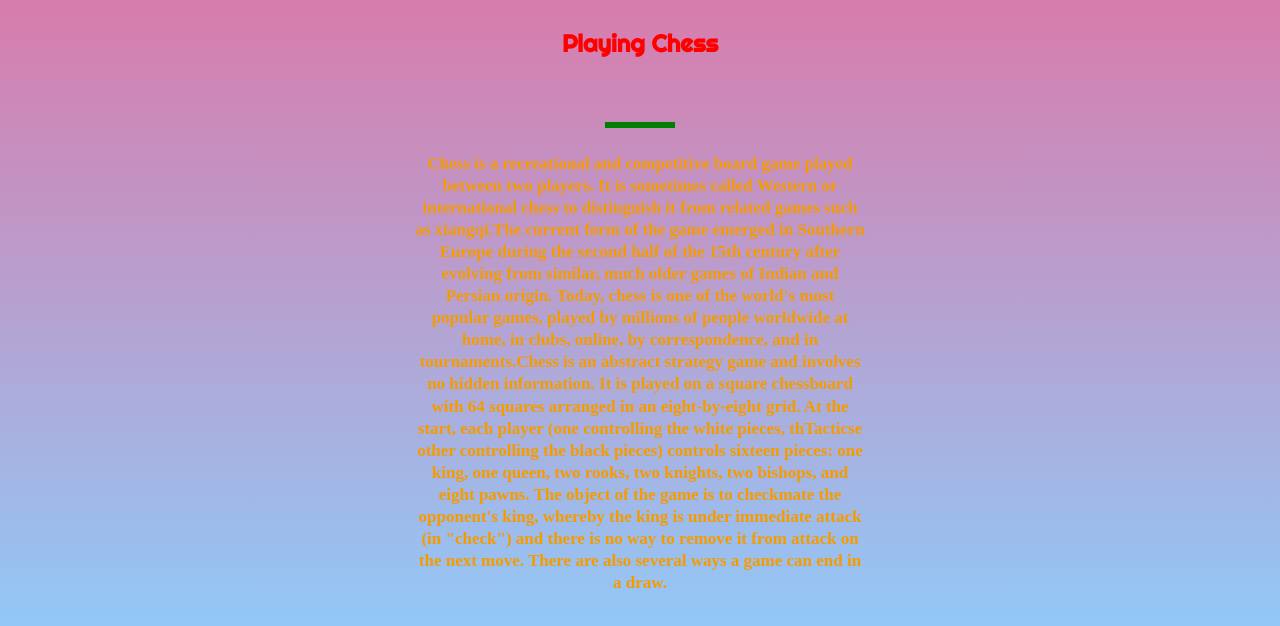
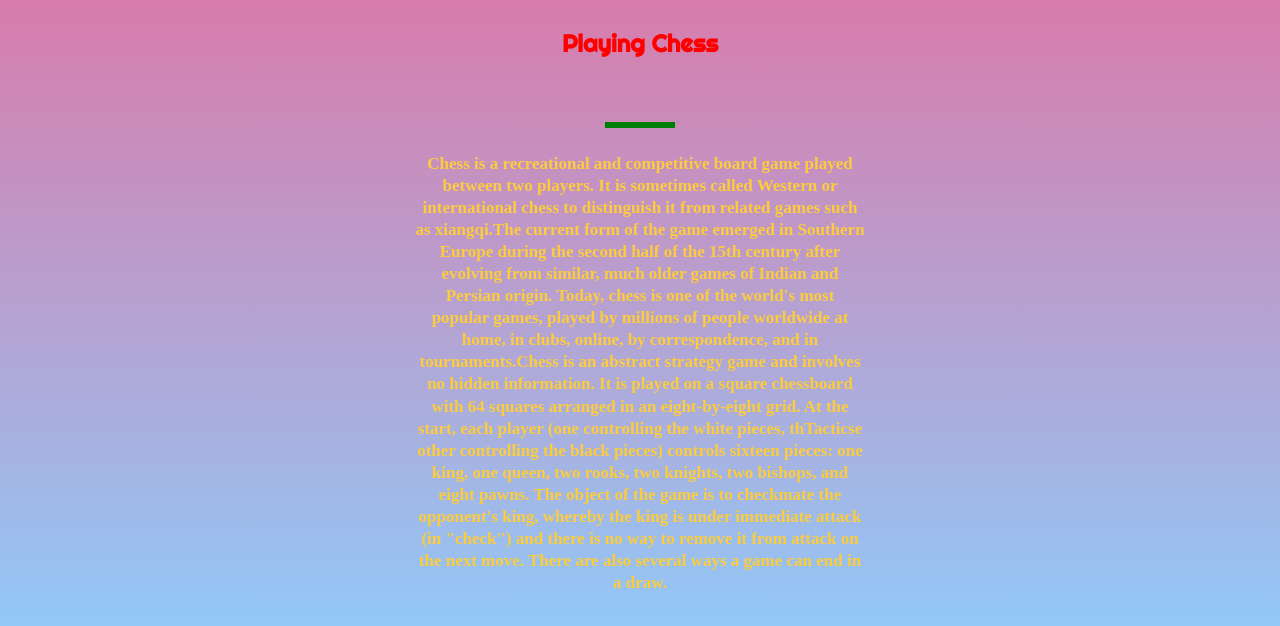
Before and after one commit to divwhj190/MY-FAVORITE--2, a plain HTML site: page index.html in a window 1280 px wide. Shown: the part 434-1060 px from the top of the page. Drawn offline with Linux system fonts and the light colour scheme.

Commit message:
Update style.css

```diff
--- a/style.css
+++ b/style.css
@@ -21,7 +21,8 @@ h2 {
 }
 
 #heading {
-    color: #f59b00;
+    color: #fccc3d
+;
 }
 
 .line {
```
